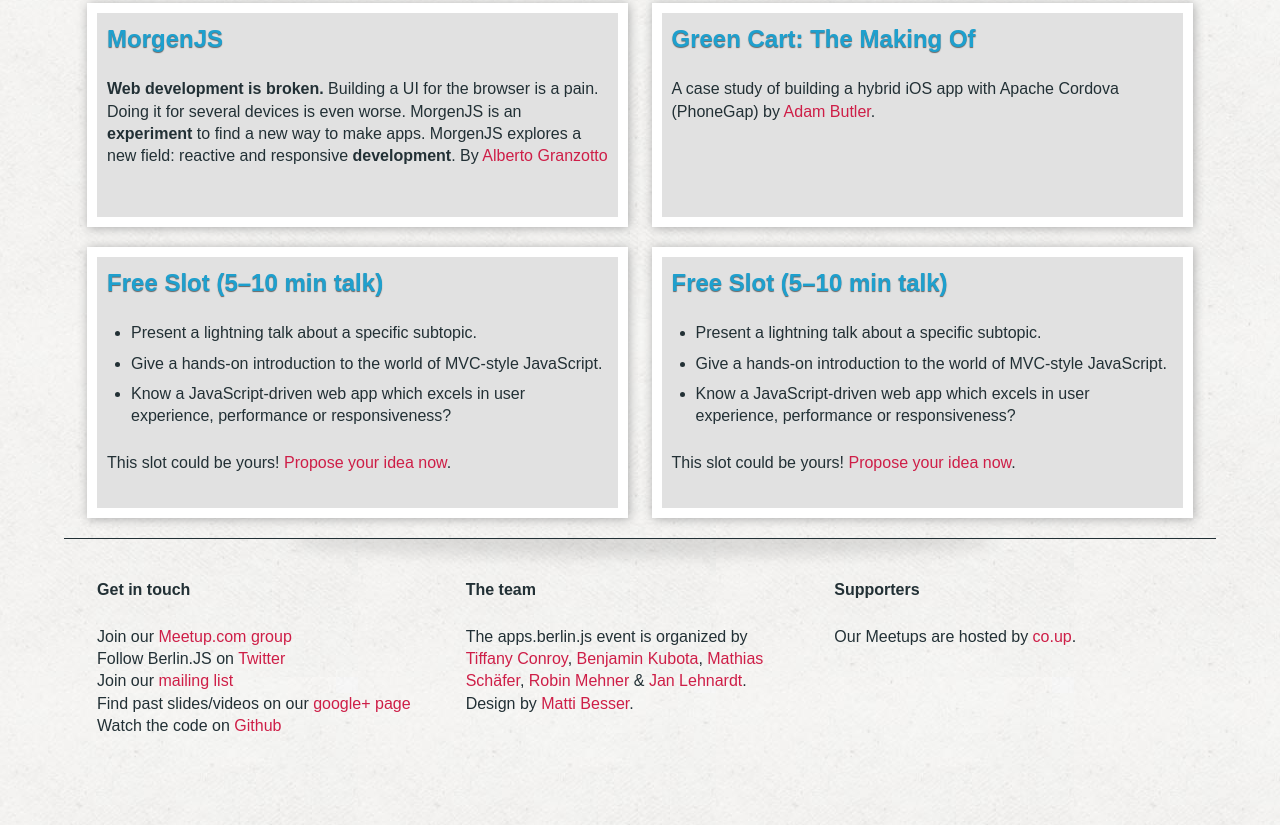
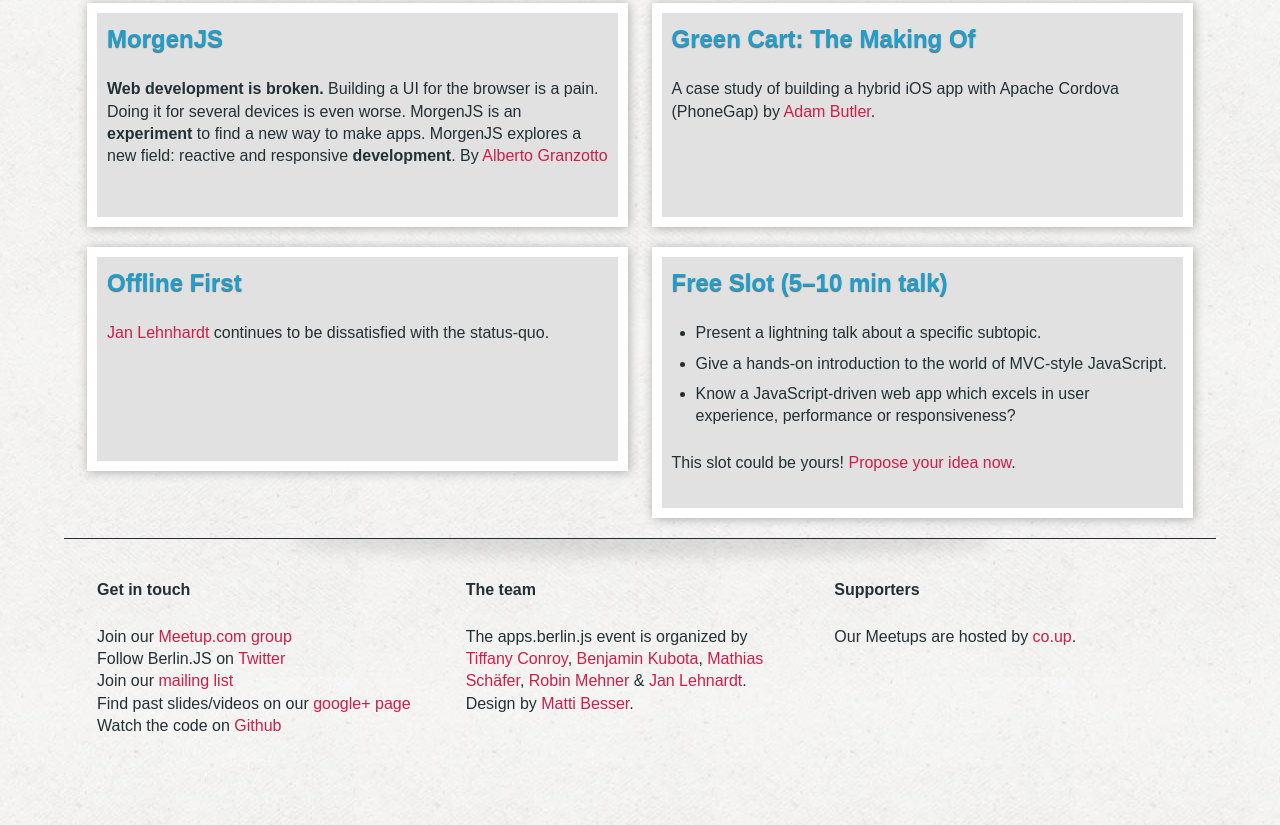
Before and after one commit to berlinjs/berlinjs.org, a plain HTML site: page apps.html in a window 1280 px wide. Shown: the part 1113-1938 px from the top of the page. Drawn offline with Linux system fonts and the light colour scheme; a web font is replaced by a local one.

Commit message:
Updated November Lineup.

```diff
--- a/apps.html
+++ b/apps.html
@@ -105,14 +105,10 @@
 
         <div class="two-cols clearfix">
           <div class="speaker">
-             <h3>Free Slot  (5–10 min talk)</h3>
-             <ul class="bullet-list">
-               <li>Present a lightning talk about a specific subtopic.</li>
-               <li>Give a hands-on introduction to the world of MVC-style JavaScript.</li>
-               <li>Know a JavaScript-driven web app which excels in user experience, performance or responsiveness?</li>
-             </ul>
-             <p>This slot could be yours! <a href="mailto:apps@berlinjs.org">Propose your idea now</a>.</p>
+             <h3>Offline First</h3>
+             <p><a href="http://twitter.com/janl">Jan Lehnhardt</a> continues to be dissatisfied with the status-quo.</p>
           </div>
+
           <div class="speaker">
              <h3>Free Slot  (5–10 min talk)</h3>
              <ul class="bullet-list">
@@ -122,6 +118,7 @@
              </ul>
              <p>This slot could be yours! <a href="mailto:apps@berlinjs.org">Propose your idea now</a>.</p>
           </div>
+
         </div>
 
       </section>
```
